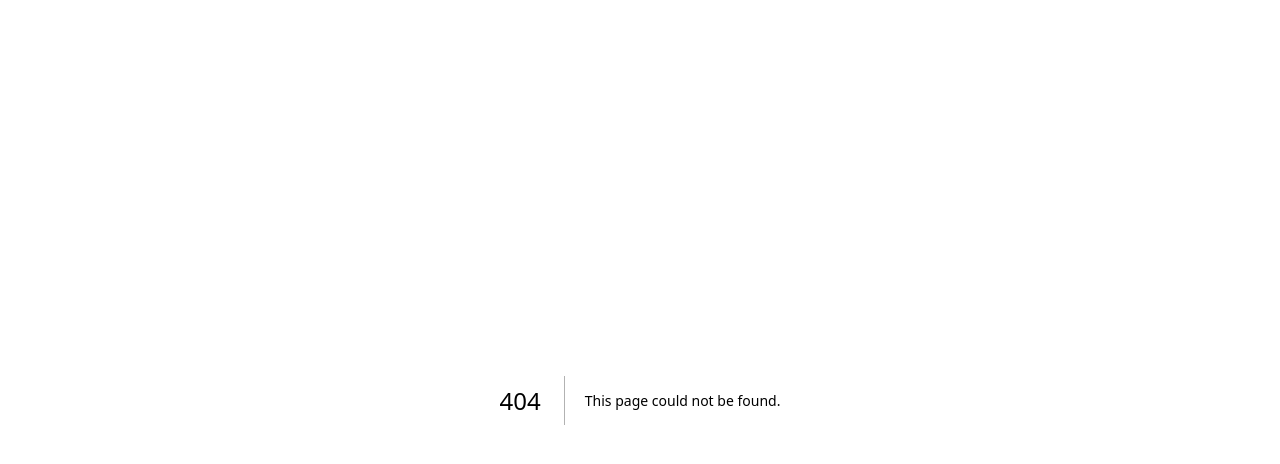
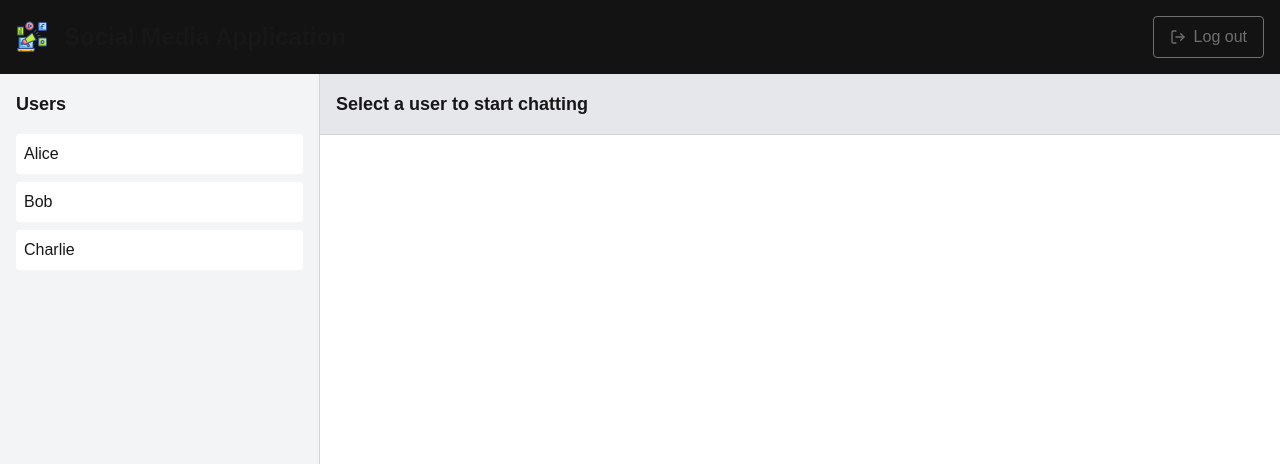
Before and after one commit to mikorozek/socialmedia-application-frontend, a Next.js app: page /chats in a window 1280 px wide. Before the commit this address had no page. Shown: the top 464 px of the page. Built offline with nearby package versions, Linux system fonts and the light colour scheme.

Commit message:
[IMPLEMENT] Chats page v1

```diff
--- /dev/null
+++ b/src/app/(protected)/chats/page.tsx
@@ -0,0 +1,121 @@
+"use client";
+
+import { useState } from "react";
+
+const mockUsers = [
+  { id: 1, name: "Alice" },
+  { id: 2, name: "Bob" },
+  { id: 3, name: "Charlie" },
+];
+
+const mockMessages: Record<number, { sender: string; text: string }[]> = {
+  1: [
+    { sender: "other", text: "Hi there!" },
+    { sender: "self", text: "Hello, Alice!" },
+  ],
+  2: [
+    { sender: "other", text: "How are you?" },
+    { sender: "self", text: "I'm good, Bob!" },
+  ],
+  3: [
+    { sender: "other", text: "What's up?" },
+    { sender: "self", text: "Not much, Charlie." },
+  ],
+};
+
+export default function ChatsPage() {
+  const [selectedChat, setSelectedChat] = useState<number | null>(null);
+  const [newMessage, setNewMessage] = useState("");
+  const [emojiPickerOpen, setEmojiPickerOpen] = useState(false);
+
+  const handleSendMessage = () => {
+    if (selectedChat && newMessage.trim()) {
+      mockMessages[selectedChat].push({ sender: "self", text: newMessage });
+      setNewMessage("");
+    }
+  };
+
+  return (
+    <div className="flex h-screen">
+      {/* Left Sidebar */}
+      <div className="w-1/4 bg-gray-100 p-4 border-r border-gray-300">
+        <h2 className="text-lg font-bold mb-4">Users</h2>
+        <ul>
+          {mockUsers.map((user) => (
+            <li
+              key={user.id}
+              className={`p-2 mb-2 rounded cursor-pointer ${
+                selectedChat === user.id ? "bg-blue-500 text-white" : "bg-white"
+              }`}
+              onClick={() => setSelectedChat(user.id)}
+            >
+              {user.name}
+            </li>
+          ))}
+        </ul>
+      </div>
+
+      {/* Chat Area */}
+      <div className="flex-1 flex flex-col">
+        {/* Header */}
+        <div className="p-4 border-b border-gray-300 bg-gray-200">
+          {selectedChat ? (
+            <h2 className="text-lg font-bold">
+              {mockUsers.find((user) => user.id === selectedChat)?.name}
+            </h2>
+          ) : (
+            <h2 className="text-lg font-bold">Select a user to start chatting</h2>
+          )}
+        </div>
+
+        {/* Messages */}
+        <div className="flex-1 p-4 overflow-y-auto bg-white">
+          {selectedChat && mockMessages[selectedChat]?.map((message, index) => (
+            <div
+              key={index}
+              className={`mb-2 max-w-xs p-2 rounded-lg text-white ${
+                message.sender === "self"
+                  ? "bg-blue-500 self-end"
+                  : "bg-gray-500 self-start"
+              }`}
+            >
+              {message.text}
+            </div>
+          ))}
+        </div>
+
+        {/* Input Area */}
+        {selectedChat && (
+          <div className="p-4 border-t border-gray-300 bg-gray-100 flex items-center">
+            <button
+              className="mr-2 p-2 text-gray-500"
+              onClick={() => setEmojiPickerOpen(!emojiPickerOpen)}
+            >
+              😀
+            </button>
+            <input
+              type="text"
+              value={newMessage}
+              onChange={(e) => setNewMessage(e.target.value)}
+              placeholder="Type a message"
+              className="flex-1 p-2 border rounded-lg"
+            />
+            <button
+              onClick={handleSendMessage}
+              className="ml-2 p-2 bg-blue-500 text-white rounded-lg"
+            >
+              ➤
+            </button>
+          </div>
+        )}
+      </div>
+
+      {/* Emoji Picker */}
+      {emojiPickerOpen && (
+        <div className="w-1/4 h-full border-l border-gray-300 bg-gray-100">
+          <p className="p-4">[Emoji picker placeholder]</p>
+        </div>
+      )}
+    </div>
+  );
+}
```
